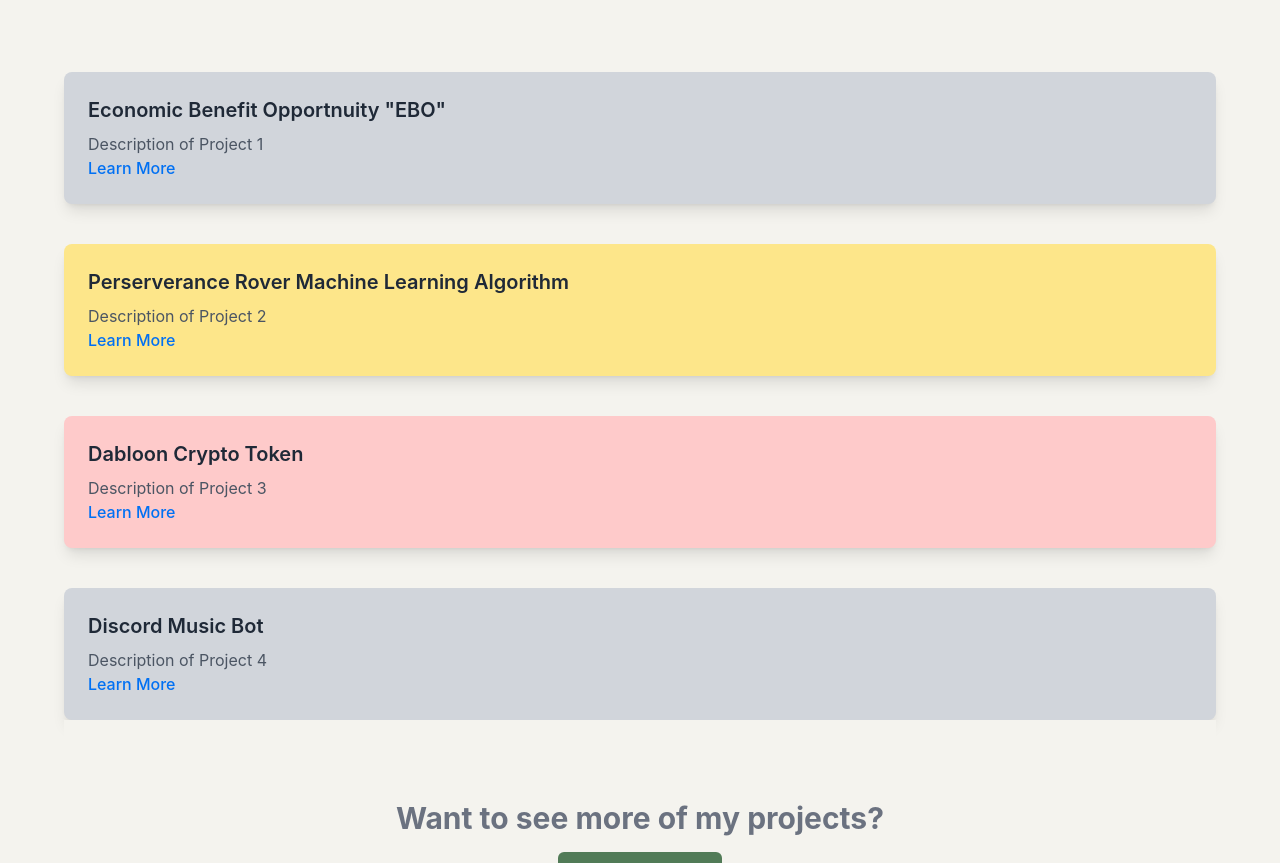
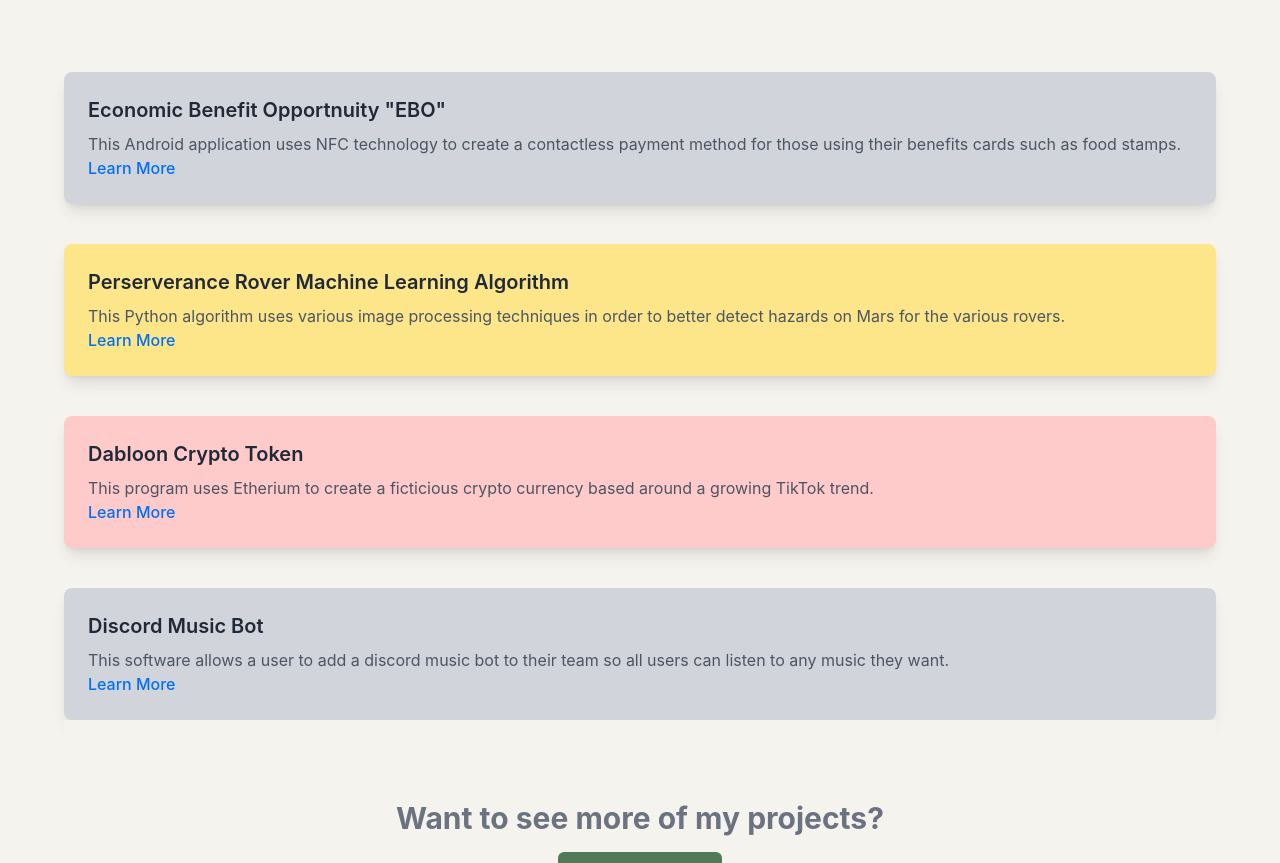
Before and after one commit to jdurham38/Ice-Gainz-ECommerce, a Next.js app: page /projects in a window 1280 px wide. Shown: the part 340-1203 px from the top of the page. Built offline with nearby package versions, Linux system fonts and the light colour scheme.

Commit message:
updated styling

```diff
--- a/components/Blog.js
+++ b/components/Blog.js
@@ -4,7 +4,7 @@
 const userData = [
   {
     title: "Tile 1",
-    content: "Content for Tile 1",
+    content: "test",
     category: "personal life",
     date: "June 1, 2023",
   },
@@ -85,7 +85,7 @@
         <div className="max-w-6xl mx-auto px-4 py-8">
           <h2 className="text-3xl font-semibold mb-4">Example Blog Post Title</h2>
 
-          <div className="flex items-center mb-4">
+          <div className="flex items-center mb-4 ">
             <label className="mr-2">
               <input
                 type="checkbox"
@@ -112,7 +112,7 @@
             </label>
             {/* Add more category checkboxes */}
           </div>
-          <div className="grid grid-cols-3 gap-4">
+          <div className="grid grid-cols-3 gap-4 dark:text-black">
             {filteredData.map((tile, index) => (
               <div
                 key={index}
--- a/components/Contact.js
+++ b/components/Contact.js
@@ -52,7 +52,7 @@
   return (
     <section>
       <div className="max-w-6xl mx-auto h-48 bg-[#F4F3EE] dark:bg-[#0D1F22] antialiased">
-        <h1 className=" text-5xl md:text-9xl font-bold py-10 text-center md:text-left text-[#1F1F1F]">
+        <h1 className=" text-5xl md:text-9xl font-bold py-10 text-center md:text-center text-[#1F1F1F] dark:text-white">
           Contact
         </h1>
       </div>
--- a/components/Game.js
+++ b/components/Game.js
@@ -8,5 +8,7 @@
     <div>
         <h1>Under Maitenance</h1>
     </div>
+    //make 2d pixel game where the map is from th eoffice and the playable characters are me christina, and sasha
+    //create all the 2d pixels office characters all with tasks to complete
   );
 }
--- a/components/Projects.js
+++ b/components/Projects.js
@@ -16,9 +16,9 @@
                             Economic Benefit Opportnuity "EBO"
                         </h3>
                         <p className="text-gray-600 dark:text-gray-300">
-                            Description of Project 1
+                            This Android application uses NFC technology to create a contactless payment method for those using their benefits cards such as food stamps.
                         </p>
-                        <Link href="/projects/project1" passHref>
+                        <Link href="https://github.com/jdurham38/Official-Economic-Benenfit-Opportunity" passHref>
                             <span className="mt-4 text-[#0070F3] dark:text-[#0070F3] font-medium hover:underline">
                                 Learn More
                             </span>
@@ -33,9 +33,9 @@
                             Perserverance Rover Machine Learning Algorithm
                         </h3>
                         <p className="text-gray-600 dark:text-gray-300">
-                            Description of Project 2
+                            This Python algorithm uses various image processing techniques in order to better detect hazards on Mars for the various rovers.
                         </p>
-                        <Link href="/projects/project2" passHref>
+                        <Link href="https://github.com/jdurham38/Mars-Rover-ImageProcessing-MachineLearning-Algorithm" passHref>
                             <span className="mt-4 text-[#0070F3] dark:text-[#0070F3] font-medium hover:underline">
                                 Learn More
                             </span>
@@ -50,9 +50,9 @@
                             Dabloon Crypto Token
                         </h3>
                         <p className="text-gray-600 dark:text-gray-300">
-                            Description of Project 3
+                            This program uses Etherium to create a ficticious crypto currency based around a growing TikTok trend.
                         </p>
-                        <Link href="google.com" passHref>
+                        <Link href="https://github.com/jdurham38/Dabloon-Token" passHref>
                             <span className="mt-4 text-[#0070F3] dark:text-[#0070F3] font-medium hover:underline">
                                 Learn More
                             </span>
@@ -68,7 +68,7 @@
                             Discord Music Bot
                         </h3>
                         <p className="text-gray-600 dark:text-gray-300">
-                            Description of Project 4
+                            This software allows a user to add a discord music bot to their team so all users can listen to any music they want.
                         </p>
                         <Link href="https://github.com/jdurham38/discord-bot" passHref>
                             <span className="mt-4 text-[#0070F3] dark:text-[#0070F3] font-medium hover:underline">
--- /dev/null
+++ b/components/Spotify.js
@@ -0,0 +1,14 @@
+import React, { useState } from "react";
+
+//create a spotify drop down for spotify api
+
+
+export default function Spotify() {
+
+  return (
+    <div>
+        <h1>Under Maitenance</h1>
+    </div>
+
+  );
+}
--- a/constants/data.js
+++ b/constants/data.js
@@ -59,6 +59,13 @@
   },
   experience: [
     {
+      title: "Game Technician",
+      company: "GameTime",
+      year: "2023",
+      companyLink: "https://www.gametimeplayers.com/locations/fortmyers/",
+      desc: "As a technician specializing in game repair, my role is crucial in ensuring the smooth functioning of games, both from a mechanical and electrical standpoint. My work involves diagnosing and fixing issues that may arise in various gaming equipment, such as consoles, arcade machines, pinball machines, and other gaming devices.",
+    },
+    {
       title: "Buissness Owner",
       company: "Ice Gainz LLC.",
       year: "2023",
```
Also changed, not shown: components/CatAnimation.js (+9 -0 lines).
